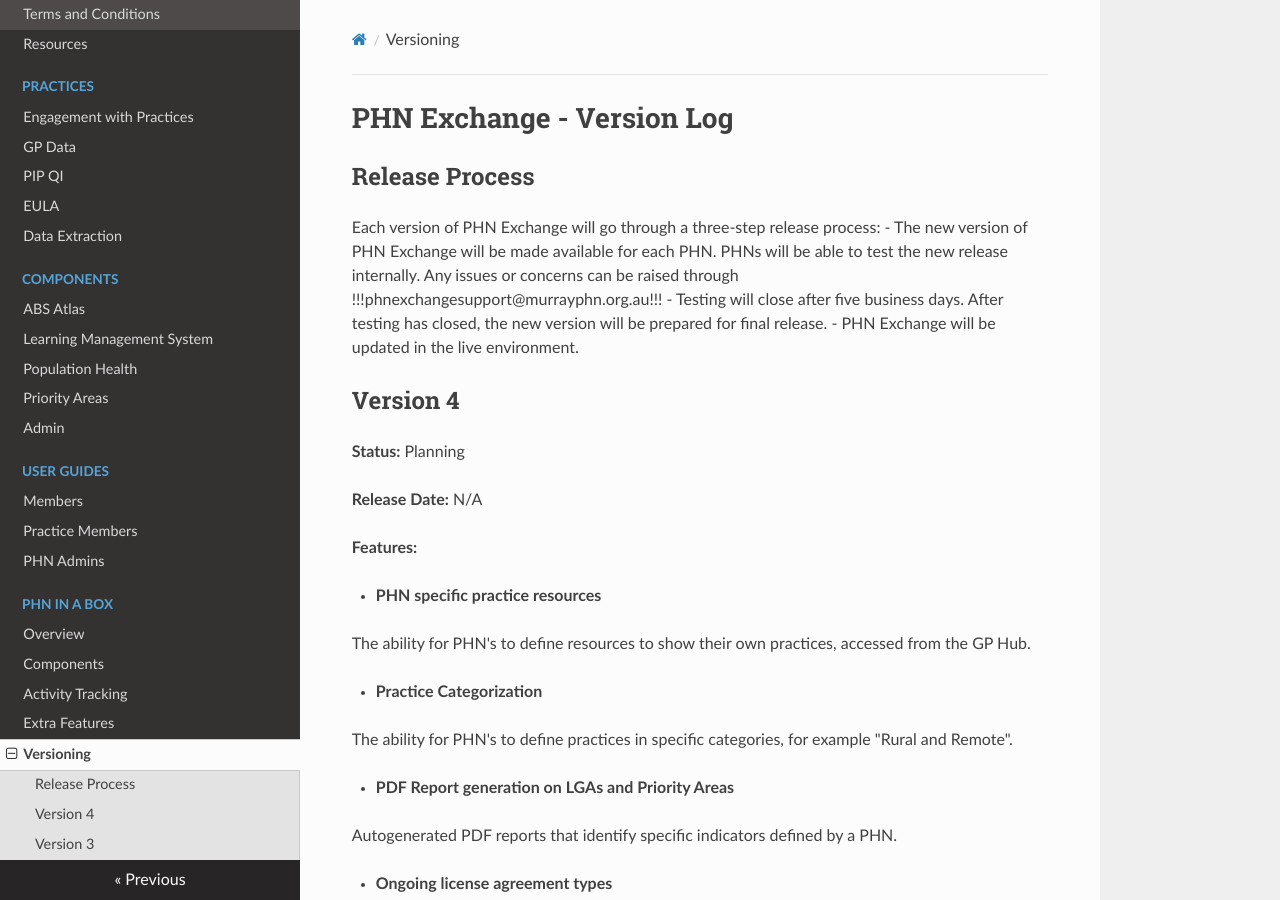
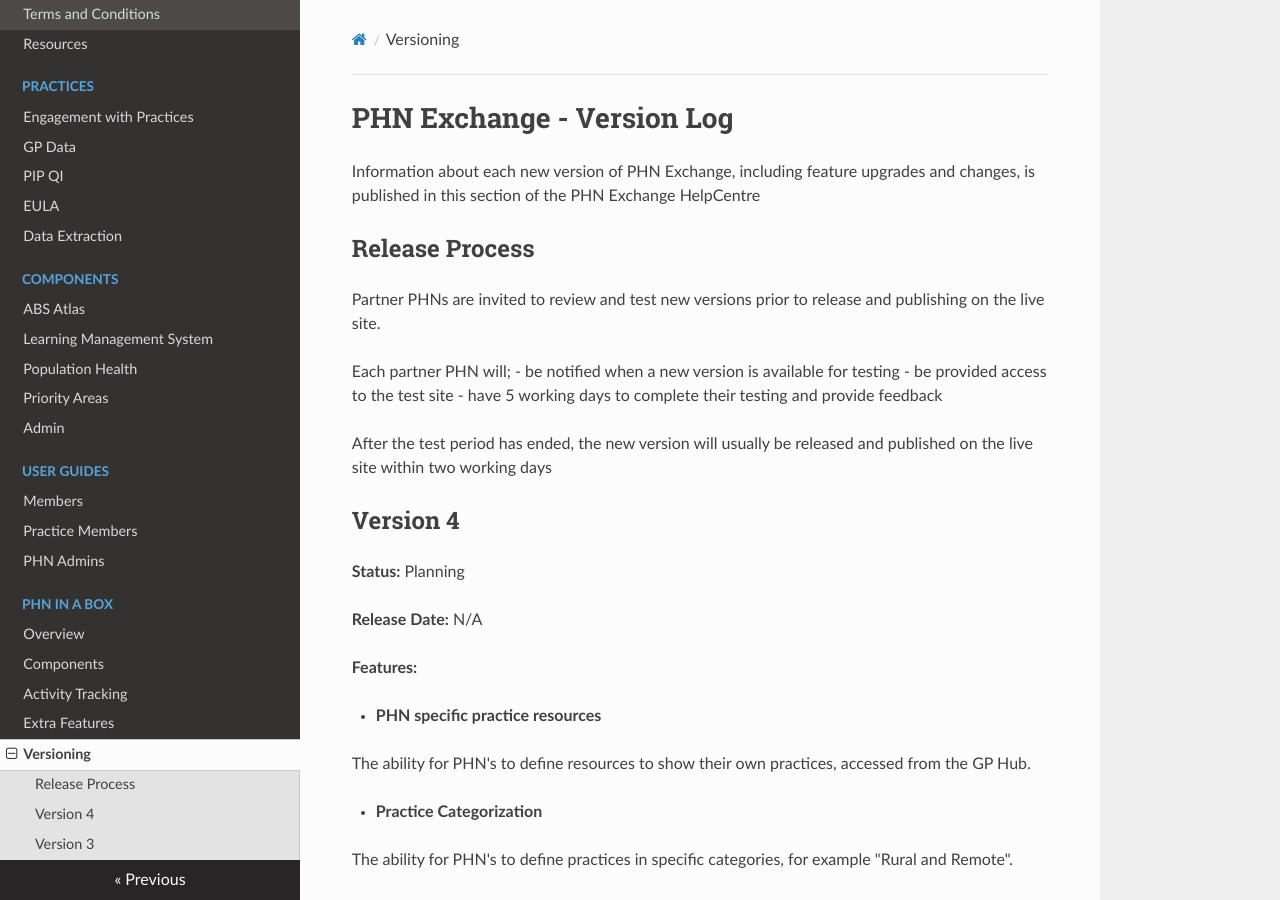
Before and after one commit to MurrayPHN/phn-exchange-docs, an MkDocs documentation site: the page built from docs/versioning.md, in a window 1280 px wide and 900 px high. Built offline with MkDocs 1.6.1, drawn with Linux system fonts in a browser that asks for light colours; nearby versions of some CDN libraries.

Commit message:
Update release process information

```diff
--- a/docs/versioning.md
+++ b/docs/versioning.md
@@ -1,14 +1,20 @@
 # PHN Exchange - Version Log
+
+<p>
+    Information about each new version of PHN Exchange, including feature upgrades and changes, is published in this section of the PHN     Exchange HelpCentre
+</p>
+
 ## **Release Process**
-<p>
-    Each version of PHN Exchange will go through a three-step release process:
-    - The new version of PHN Exchange will be made available for each PHN.
-      PHNs will be able to test the new release internally.
-      Any issues or concerns can be raised through !!!phnexchangesupport@murrayphn.org.au!!!
-    - Testing will close after five business days.
-      After testing has closed, the new version will be prepared for final release.
-    - PHN Exchange will be updated in the live environment.
-</p>
+
+Partner PHNs are invited to review and test new versions prior to release and publishing on the live site.
+
+Each partner PHN will;
+- be notified when a new version is available for testing
+- be provided access to the test site
+- have 5 working days to complete their testing and provide feedback
+
+After the test period has ended, the new version will usually be released and published on the live site within two working days
+
 
 ## **Version 4**
 
```
